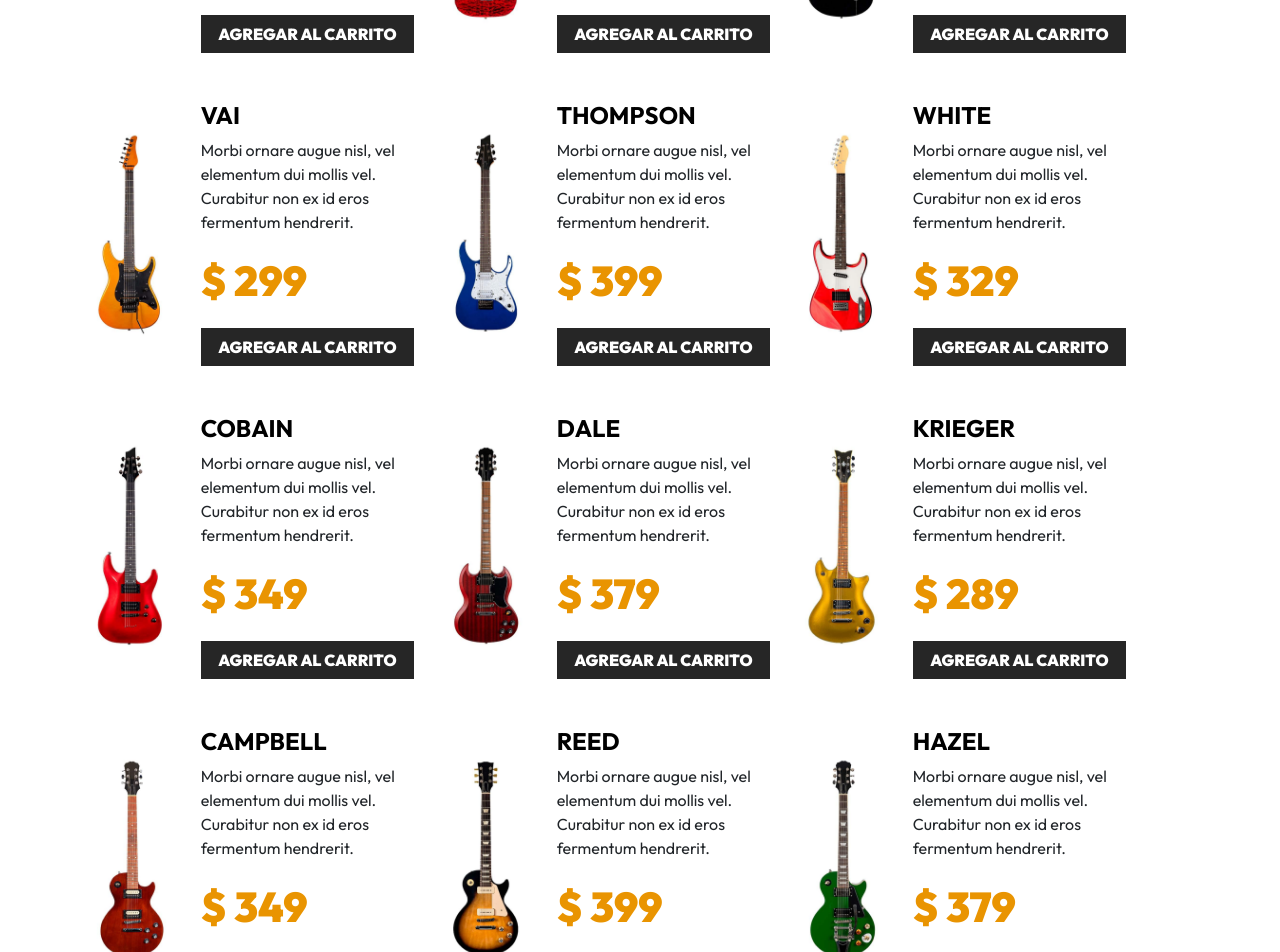
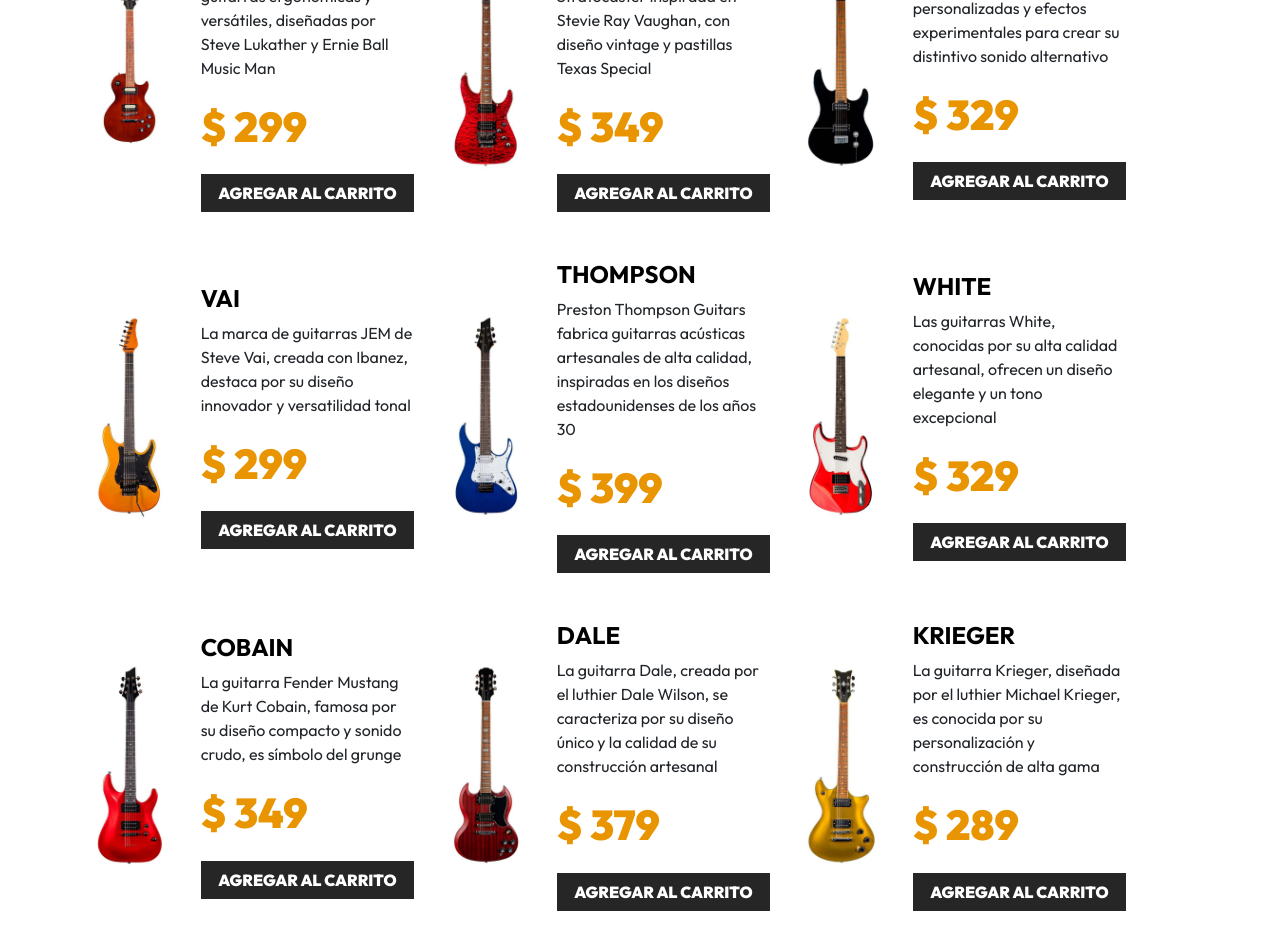
Before and after one commit to kanondrago/GuitarVueJS, a Vue app: page / in a window 1280 px wide. Shown: the part 1060-2012 px from the top of the page. Built offline with nearby package versions, Linux system fonts and the light colour scheme.

Commit message:
Dandole un nuevo aire a la página, terminada

```diff
--- a/src/components/Header.vue
+++ b/src/components/Header.vue
@@ -32,7 +32,7 @@
             <div class="row justify-content-center justify-content-md-between">
                 <div class="col-8 col-md-3">
                     <a href="index.html">
-                        <img class="img-fluid" src="/img/logo.svg" alt="imagen logo">
+                        <img class="img-fluid" src="/img/jimi.svg" alt="imagen logo">
                     </a>
                 </div>
                 <nav class="col-md-6 a mt-5 d-flex align-items-start justify-content-end">
--- a/src/data/guitarras.js
+++ b/src/data/guitarras.js
@@ -3,84 +3,84 @@
         id: 1,
         nombre: 'Lukather',
         imagen: 'guitarra_01',
-        descripcion: 'Morbi ornare augue nisl, vel elementum dui mollis vel. Curabitur non ex id eros fermentum hendrerit.',
+        descripcion: 'Lukather es una línea de guitarras ergonómicas y versátiles, diseñadas por Steve Lukather y Ernie Ball Music Man',
         precio: 299,
     },
     {
         id: 2,
         nombre: 'SRV',
         imagen: 'guitarra_02',
-        descripcion: 'Morbi ornare augue nisl, vel elementum dui mollis vel. Curabitur non ex id eros fermentum hendrerit.',
+        descripcion: 'La Fender SRV es una Stratocaster inspirada en Stevie Ray Vaughan, con diseño vintage y pastillas Texas Special',
         precio: 349,
     },
     {
         id: 3,
         nombre: 'Borland',
         imagen: 'guitarra_03',
-        descripcion: 'Morbi ornare augue nisl, vel elementum dui mollis vel. Curabitur non ex id eros fermentum hendrerit.',
+        descripcion: 'Wes Borland utiliza guitarras personalizadas y efectos experimentales para crear su distintivo sonido alternativo',
         precio: 329,
     },
     {
         id: 4,
         nombre: 'VAI',
         imagen: 'guitarra_04',
-        descripcion: 'Morbi ornare augue nisl, vel elementum dui mollis vel. Curabitur non ex id eros fermentum hendrerit.',
+        descripcion: 'La marca de guitarras JEM de Steve Vai, creada con Ibanez, destaca por su diseño innovador y versatilidad tonal',
         precio: 299,
     },
     {
         id: 5,
         nombre: 'Thompson',
         imagen: 'guitarra_05',
-        descripcion: 'Morbi ornare augue nisl, vel elementum dui mollis vel. Curabitur non ex id eros fermentum hendrerit.',
+        descripcion: 'Preston Thompson Guitars fabrica guitarras acústicas artesanales de alta calidad, inspiradas en los diseños estadounidenses de los años 30',
         precio: 399,
     },
     {
         id: 6,
         nombre: 'White',
         imagen: 'guitarra_06',
-        descripcion: 'Morbi ornare augue nisl, vel elementum dui mollis vel. Curabitur non ex id eros fermentum hendrerit.',
+        descripcion: 'Las guitarras White, conocidas por su alta calidad artesanal, ofrecen un diseño elegante y un tono excepcional',
         precio: 329,
     },
     {
         id: 7,
         nombre: 'Cobain',
         imagen: 'guitarra_07',
-        descripcion: 'Morbi ornare augue nisl, vel elementum dui mollis vel. Curabitur non ex id eros fermentum hendrerit.',
+        descripcion: 'La guitarra Fender Mustang de Kurt Cobain, famosa por su diseño compacto y sonido crudo, es símbolo del grunge',
         precio: 349,
     },
     {
         id: 8,
         nombre: 'Dale',
         imagen: 'guitarra_08',
-        descripcion: 'Morbi ornare augue nisl, vel elementum dui mollis vel. Curabitur non ex id eros fermentum hendrerit.',
+        descripcion: 'La guitarra Dale, creada por el luthier Dale Wilson, se caracteriza por su diseño único y la calidad de su construcción artesanal',
         precio: 379,
     },
     {
         id: 9,
         nombre: 'Krieger',
         imagen: 'guitarra_09',
-        descripcion: 'Morbi ornare augue nisl, vel elementum dui mollis vel. Curabitur non ex id eros fermentum hendrerit.',
+        descripcion: 'La guitarra Krieger, diseñada por el luthier Michael Krieger, es conocida por su personalización y construcción de alta gama',
         precio: 289,
     },
     {
         id: 10,
         nombre: 'Campbell',
         imagen: 'guitarra_10',
-        descripcion: 'Morbi ornare augue nisl, vel elementum dui mollis vel. Curabitur non ex id eros fermentum hendrerit.',
+        descripcion: 'Las guitarras Campbell, creadas por el luthier Alan Campbell, se destacan por su diseño innovador y sonido excepcionalmente claro',
         precio: 349,
     },
     {
         id: 11,
         nombre: 'Reed',
         imagen: 'guitarra_11',
-        descripcion: 'Morbi ornare augue nisl, vel elementum dui mollis vel. Curabitur non ex id eros fermentum hendrerit.',
+        descripcion: 'Las guitarras Reed, hechas a mano por el luthier Michael Reed, son conocidas por su construcción personalizada y tonalidad rica',
         precio: 399,
     },
     {
         id: 12,
         nombre: 'Hazel',
         imagen: 'guitarra_12',
-        descripcion: 'Morbi ornare augue nisl, vel elementum dui mollis vel. Curabitur non ex id eros fermentum hendrerit.',
+        descripcion: 'Las guitarras Hazel son conocidas por su diseño único y enfoque artesanal, ofreciendo una excelente resonancia y tono',
         precio: 379,
     },
 ]
```
Also changed, not shown: public/img/jimi.svg (added).
